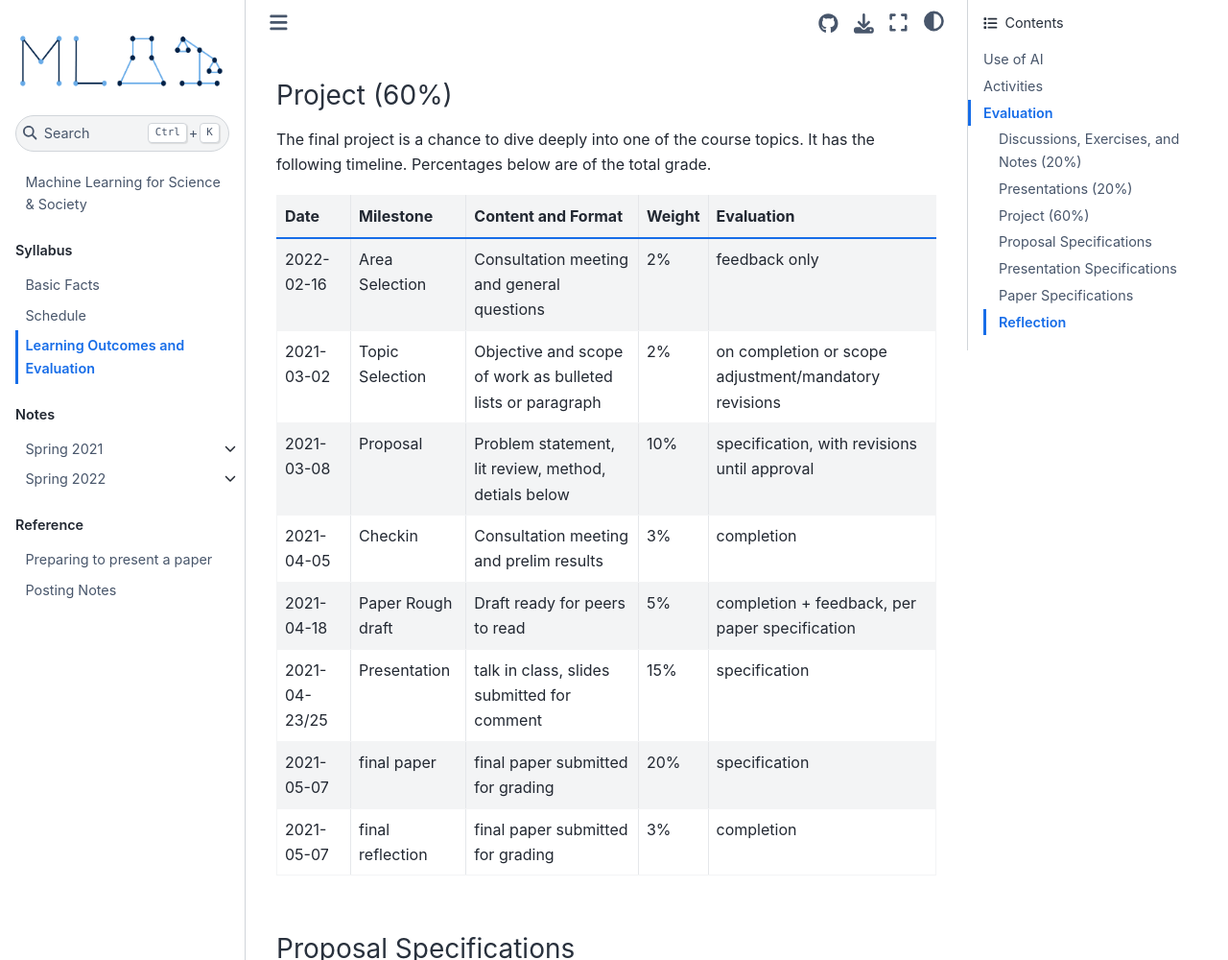
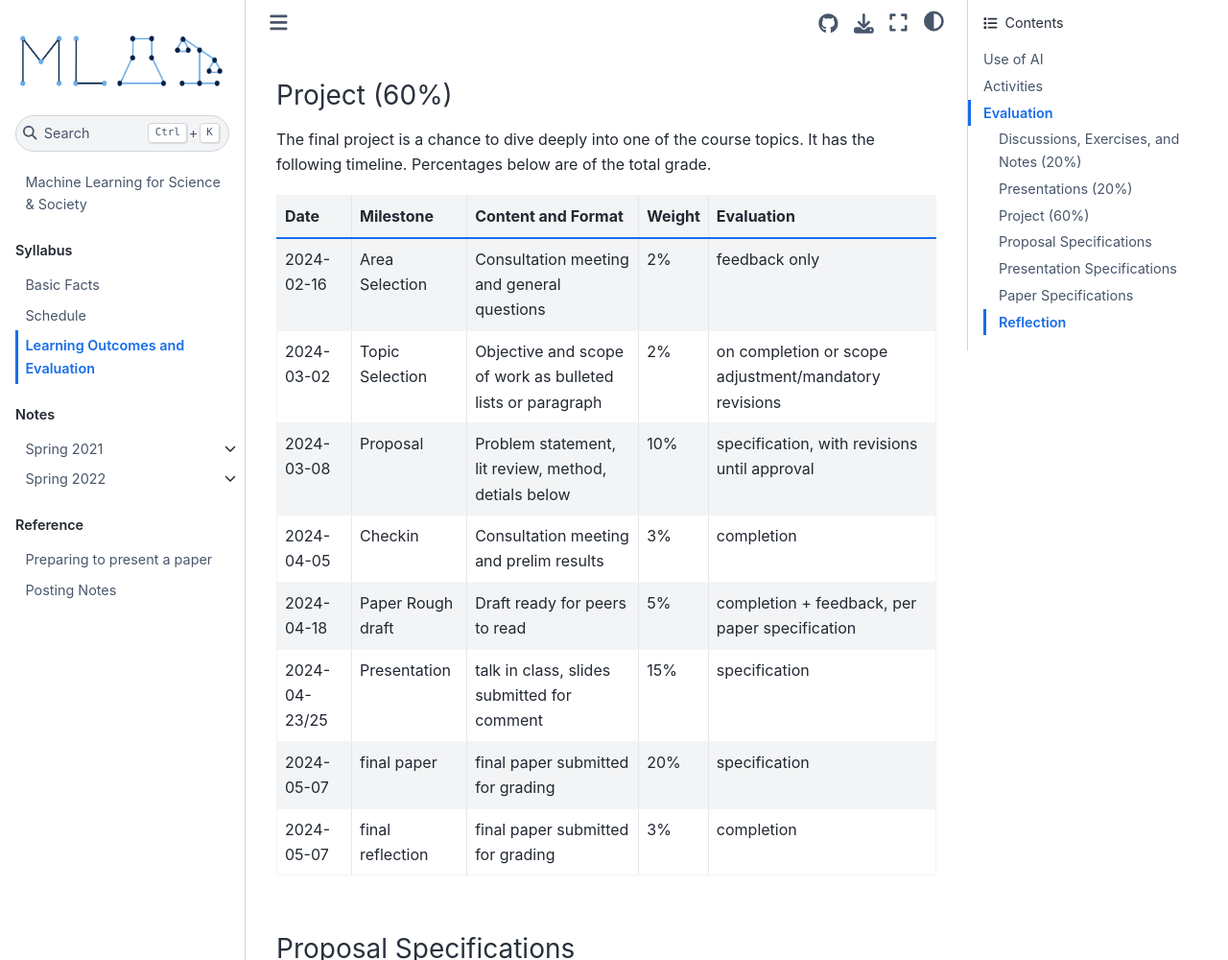
Before and after one commit to ml4scisoc/ml4scisoc.github.io, a Jupyter Book: the page built from syllabus/learning.md, in a window 1280 px wide and 1400 px high, scrolled down 2166 px. Shown: the top 1000 px of the window at 96% size. Built offline with Jupyter Book 1.0.4 settings and Sphinx 7.4.7 and the Sphinx Book theme 1.1.4, drawn with Linux system fonts in a browser that asks for light colours; pages that are not in the unit, such as notebooks, are missing from menus.

Commit message:
fix year in dates

```diff
--- a/syllabus/learning.md
+++ b/syllabus/learning.md
@@ -87,42 +87,42 @@ The final project is a chance to dive deeply into one of the course topics. It h
   - Content and Format
   - Weight
   - Evaluation
-* - 2022-02-16
+* - 2024-02-16
   - Area Selection
   - Consultation meeting and general questions
   - 2%
   - feedback only
-* - 2021-03-02
+* - 2024-03-02
   - Topic Selection
   - Objective  and scope of work as bulleted lists or paragraph
   - 2%
   - on completion or scope adjustment/mandatory revisions
-* - 2021-03-08
+* - 2024-03-08
   - Proposal
   - Problem statement, lit review, method, detials below
   - 10%
   - specification, with revisions until approval
-* - 2021-04-05
+* - 2024-04-05
   - Checkin
   - Consultation meeting and prelim results
   - 3%
   - completion
-* - 2021-04-18
+* - 2024-04-18
   - Paper Rough draft
   - Draft ready for peers to read
   - 5%
   - completion + feedback, per paper specification
-* - 2021-04-23/25
+* - 2024-04-23/25
   - Presentation
   - talk in class, slides submitted for comment
   - 15%
   - specification
-* - 2021-05-07
+* - 2024-05-07
   - final paper
   - final paper submitted for grading
   - 20%
   - specification
-* - 2021-05-07
+* - 2024-05-07
   - final reflection
   - final paper submitted for grading
   - 3%
```
